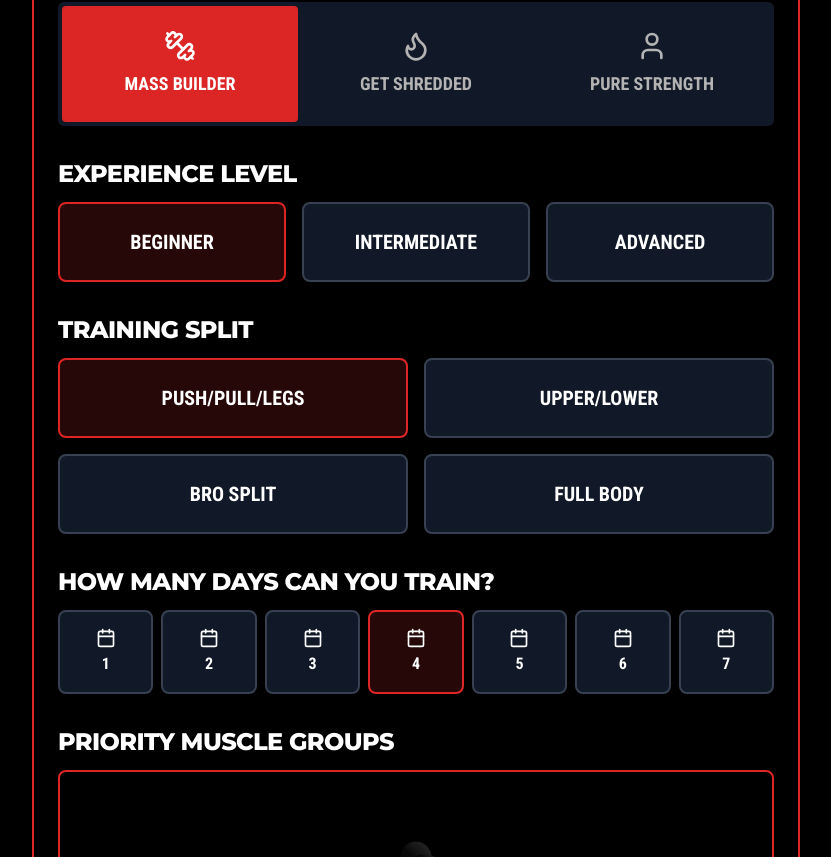
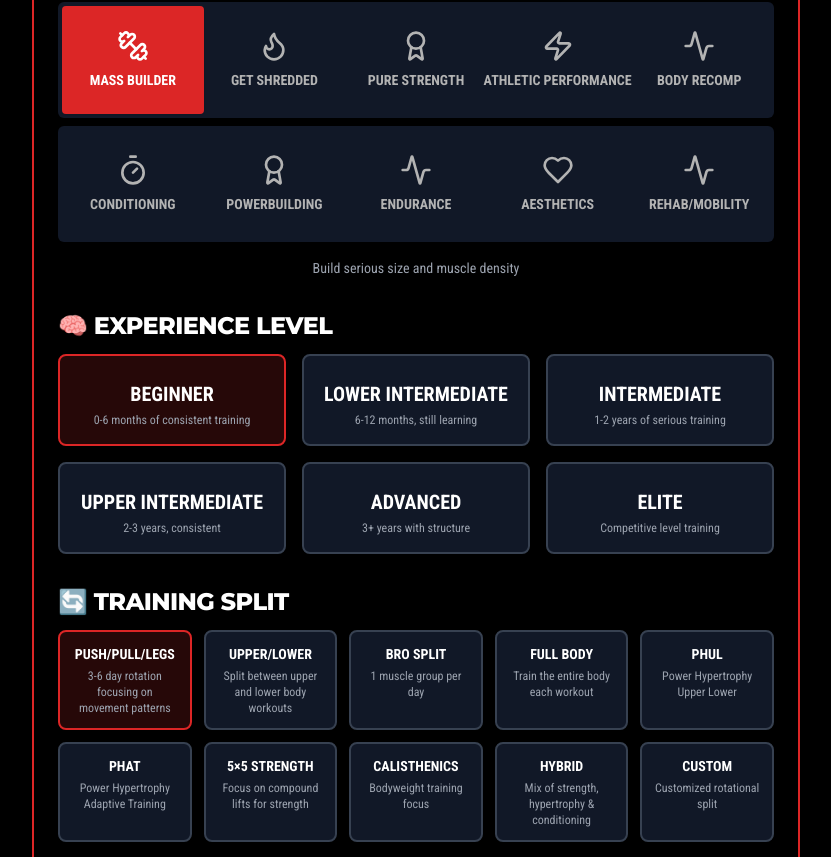
Before and after one commit to jessyroest/workout-genesis-planner, a React (Vite) app: page / in a window 1280 px wide. Shown: the part 536-1393 px from the top of the page, without its empty margins (224-1055 px from the left). Built offline with nearby package versions, Linux system fonts and the light colour scheme.

Commit message:
Add form fields for workout plan generation.
Added form fields for fitness goals, experience level, training split, days per week, and priority muscle groups to the workout form.

```diff
--- a/src/components/WorkoutForm.tsx
+++ b/src/components/WorkoutForm.tsx
@@ -4,7 +4,7 @@ import { FormData, Goal, ExperienceLevel, MuscleGroup, BodySplit } from "../type
 import { Button } from "@/components/ui/button";
 import { Card, CardContent } from "@/components/ui/card";
 import { Tabs, TabsContent, TabsList, TabsTrigger } from "@/components/ui/tabs";
-import { Dumbbell, Flame, User, Calendar, CheckSquare, X } from "lucide-react";
+import { Dumbbell, Flame, User, Calendar, CheckSquare, X, Zap, Heart, Timer, Award, Activity } from "lucide-react";
 import { Checkbox } from "@/components/ui/checkbox";
 import { Label } from "@/components/ui/label";
 import { Textarea } from "@/components/ui/textarea";
@@ -26,7 +26,50 @@ const muscleOptions: { value: MuscleGroup; label: string }[] = [
   { value: "calves", label: "Calves" },
   { value: "traps", label: "Traps" },
   { value: "lats", label: "Lats" },
-  { value: "glutes", label: "Glutes" }
+  { value: "glutes", label: "Glutes" },
+  { value: "forearms", label: "Forearms" },
+  { value: "neck", label: "Neck" },
+  { value: "hamstrings", label: "Hamstrings" },
+  { value: "quads", label: "Quads" },
+  { value: "abs", label: "Abs" }
+];
+
+// Define goals with icons and descriptions
+const goalOptions = [
+  { value: "muscle gain", icon: Dumbbell, label: "MASS BUILDER", description: "Build serious size and muscle density" },
+  { value: "shredding", icon: Flame, label: "GET SHREDDED", description: "Lose fat while maintaining muscle definition" },
+  { value: "strength", icon: Award, label: "PURE STRENGTH", description: "Maximize your lifts and raw strength output" },
+  { value: "athletic performance", icon: Zap, label: "ATHLETIC PERFORMANCE", description: "Train for speed, agility, and endurance" },
+  { value: "body recomposition", icon: Activity, label: "BODY RECOMP", description: "Build muscle and lose fat simultaneously" },
+  { value: "improve conditioning", icon: Timer, label: "CONDITIONING", description: "Boost stamina and cardiovascular health" },
+  { value: "powerbuilding", icon: Award, label: "POWERBUILDING", description: "Mix of strength and size goals" },
+  { value: "endurance training", icon: Activity, label: "ENDURANCE", description: "Focus on long-term stamina" },
+  { value: "aesthetic physique", icon: Heart, label: "AESTHETICS", description: "Train for symmetry and proportions" },
+  { value: "rehabilitation", icon: Activity, label: "REHAB/MOBILITY", description: "Recover from injury, improve movement" }
+];
+
+// Define experience levels with descriptions
+const experienceLevels = [
+  { value: "beginner", label: "BEGINNER", description: "0-6 months of consistent training" },
+  { value: "lower intermediate", label: "LOWER INTERMEDIATE", description: "6-12 months, still learning" },
+  { value: "intermediate", label: "INTERMEDIATE", description: "1-2 years of serious training" },
+  { value: "upper intermediate", label: "UPPER INTERMEDIATE", description: "2-3 years, consistent" },
+  { value: "advanced", label: "ADVANCED", description: "3+ years with structure" },
+  { value: "elite", label: "ELITE", description: "Competitive level training" }
+];
+
+// Define body splits with descriptions
+const bodySplits = [
+  { value: "push/pull/legs", label: "PUSH/PULL/LEGS", description: "3-6 day rotation focusing on movement patterns" },
+  { value: "upper/lower", label: "UPPER/LOWER", description: "Split between upper and lower body workouts" },
+  { value: "bro split", label: "BRO SPLIT", description: "1 muscle group per day" },
+  { value: "full body", label: "FULL BODY", description: "Train the entire body each workout" },
+  { value: "phul", label: "PHUL", description: "Power Hypertrophy Upper Lower" },
+  { value: "phat", label: "PHAT", description: "Power Hypertrophy Adaptive Training" },
+  { value: "5x5", label: "5×5 STRENGTH", description: "Focus on compound lifts for strength" },
+  { value: "calisthenics", label: "CALISTHENICS", description: "Bodyweight training focus" },
+  { value: "hybrid", label: "HYBRID", description: "Mix of strength, hypertrophy & conditioning" },
+  { value: "custom", label: "CUSTOM", description: "Customized rotational split" }
 ];
 
 const WorkoutForm: React.FC<WorkoutFormProps> = ({ onSubmit }) => {
@@ -79,7 +122,7 @@ const WorkoutForm: React.FC<WorkoutFormProps> = ({ onSubmit }) => {
       <form onSubmit={handleSubmit} className="space-y-8 bg-black p-6 border-2 border-red-600 rounded-lg">
         {/* Fitness Goal Selection */}
         <div>
-          <h3 className="text-2xl font-bold mb-3 uppercase text-white">WHAT'S YOUR GOAL, BEAST?</h3>
+          <h3 className="text-2xl font-bold mb-3 uppercase text-white">💪 WHAT'S YOUR GOAL, BEAST?</h3>
           <Tabs
             defaultValue={formData.goal}
             className="w-full"
@@ -88,53 +131,62 @@ const WorkoutForm: React.FC<WorkoutFormProps> = ({ onSubmit }) => {
               goal: value as Goal
             })}
           >
-            <TabsList className="grid w-full grid-cols-3 bg-gray-900 h-auto">
+            <TabsList className="grid grid-cols-2 lg:grid-cols-5 bg-gray-900 h-auto">
+              {goalOptions.slice(0, 5).map(option => (
                 <TabsTrigger
-                value="muscle gain"
+                  key={option.value}
+                  value={option.value}
                   className="flex flex-col py-6 px-2 items-center gap-2 font-bold text-lg h-full data-[state=active]:bg-red-600"
                   onClick={() => playAudio("/audio/you-gotta-lift-heavy-bro.mp3")}
                 >
-                <Dumbbell className="h-8 w-8" />
-                <span className="uppercase">MASS BUILDER</span>
+                  <option.icon className="h-8 w-8" />
+                  <span className="uppercase text-center text-sm">{option.label}</span>
                 </TabsTrigger>
+              ))}
+            </TabsList>
+
+            <div className="mt-2">
+              <TabsList className="grid grid-cols-2 lg:grid-cols-5 bg-gray-900 h-auto">
+                {goalOptions.slice(5).map(option => (
                   <TabsTrigger
-                value="shredding"
+                    key={option.value}
+                    value={option.value}
                     className="flex flex-col py-6 px-2 items-center gap-2 font-bold text-lg h-full data-[state=active]:bg-red-600"
                     onClick={() => playAudio("/audio/lightweight-baby.mp3")}
                   >
-                <Flame className="h-8 w-8" />
-                <span className="uppercase">GET SHREDDED</span>
+                    <option.icon className="h-8 w-8" />
+                    <span className="uppercase text-center text-sm">{option.label}</span>
                   </TabsTrigger>
-              <TabsTrigger
-                value="strength"
-                className="flex flex-col py-6 px-2 items-center gap-2 font-bold text-lg h-full data-[state=active]:bg-red-600"
-              >
-                <User className="h-8 w-8" />
-                <span className="uppercase">PURE STRENGTH</span>
-              </TabsTrigger>
+                ))}
               </TabsList>
+            </div>
+
+            <div className="mt-4 text-center text-sm text-gray-400">
+              {goalOptions.find(g => g.value === formData.goal)?.description}
+            </div>
           </Tabs>
         </div>
 
         {/* Experience Level Selection */}
         <div>
-          <h3 className="text-2xl font-bold mb-3 uppercase text-white">EXPERIENCE LEVEL</h3>
-          <div className="grid grid-cols-3 gap-4">
-            {["beginner", "intermediate", "advanced"].map((level) => (
+          <h3 className="text-2xl font-bold mb-3 uppercase text-white">🧠 EXPERIENCE LEVEL</h3>
+          <div className="grid grid-cols-2 md:grid-cols-3 gap-4">
+            {experienceLevels.map((level) => (
               <Card
-                key={level}
+                key={level.value}
                 className={`cursor-pointer transition-all border-2 ${
-                  formData.experienceLevel === level
+                  formData.experienceLevel === level.value
                     ? 'border-red-600 bg-red-900/30'
                     : 'border-gray-700 hover:border-red-600/50 bg-gray-900'
                 }`}
                 onClick={() => setFormData({
                   ...formData,
-                  experienceLevel: level as ExperienceLevel
+                  experienceLevel: level.value as ExperienceLevel
                 })}
               >
-                <CardContent className="flex items-center justify-center p-6">
-                  <p className="font-bold uppercase text-xl">{level}</p>
+                <CardContent className="flex flex-col items-center justify-center p-4">
+                  <p className="font-bold uppercase text-xl mt-2">{level.label}</p>
+                  <p className="text-xs text-gray-400 mt-1 text-center">{level.description}</p>
                 </CardContent>
               </Card>
             ))}
@@ -143,14 +195,9 @@ const WorkoutForm: React.FC<WorkoutFormProps> = ({ onSubmit }) => {
 
         {/* Body Split Selection */}
         <div>
-          <h3 className="text-2xl font-bold mb-3 uppercase text-white">TRAINING SPLIT</h3>
-          <div className="grid grid-cols-2 gap-4">
-            {[
-              { value: "push/pull/legs", label: "PUSH/PULL/LEGS" },
-              { value: "upper/lower", label: "UPPER/LOWER" },
-              { value: "bro split", label: "BRO SPLIT" },
-              { value: "full body", label: "FULL BODY" }
-            ].map((split) => (
+          <h3 className="text-2xl font-bold mb-3 uppercase text-white">🔄 TRAINING SPLIT</h3>
+          <div className="grid grid-cols-2 md:grid-cols-3 lg:grid-cols-5 gap-3">
+            {bodySplits.map((split) => (
               <Card
                 key={split.value}
                 className={`cursor-pointer transition-all border-2 ${
@@ -163,8 +210,9 @@ const WorkoutForm: React.FC<WorkoutFormProps> = ({ onSubmit }) => {
                   bodySplit: split.value as BodySplit
                 })}
               >
-                <CardContent className="flex items-center justify-center p-6">
-                  <p className="font-bold uppercase text-xl">{split.label}</p>
+                <CardContent className="flex flex-col items-center justify-center p-3">
+                  <p className="font-bold uppercase text-sm text-center">{split.label}</p>
+                  <p className="text-xs text-gray-400 mt-1 text-center">{split.description}</p>
                 </CardContent>
               </Card>
             ))}
@@ -173,20 +221,30 @@ const WorkoutForm: React.FC<WorkoutFormProps> = ({ onSubmit }) => {
 
         {/* Days Per Week Selection */}
         <div>
-          <h3 className="text-2xl font-bold mb-3 uppercase text-white">HOW MANY DAYS CAN YOU TRAIN?</h3>
-          <div className="grid grid-cols-7 gap-2">
-            {[1, 2, 3, 4, 5, 6, 7].map((days) => (
+          <h3 className="text-2xl font-bold mb-3 uppercase text-white">🗓️ HOW MANY DAYS CAN YOU TRAIN?</h3>
+          <div className="grid grid-cols-9 gap-2">
+            {[1, 2, 3, 4, 5, 6, 7, "2x", "Flex"].map((days, index) => (
               <Card
-                key={days}
+                key={index}
                 className={`cursor-pointer transition-all border-2 ${
-                  formData.daysPerWeek === days
+                  (typeof days === 'number' && formData.daysPerWeek === days)
                     ? 'border-red-600 bg-red-900/30'
                     : 'border-gray-700 hover:border-red-600/50 bg-gray-900'
                 }`}
-                onClick={() => setFormData({
+                onClick={() => {
+                  if (typeof days === 'number') {
+                    setFormData({
                       ...formData,
                       daysPerWeek: days
-                })}
+                    });
+                  } else {
+                    // Handle special cases (default to 4 days for now)
+                    setFormData({
+                      ...formData,
+                      daysPerWeek: 4
+                    });
+                  }
+                }}
               >
                 <CardContent className="flex flex-col items-center justify-center p-4">
                   <Calendar className="h-5 w-5 mb-1" />
@@ -199,7 +257,7 @@ const WorkoutForm: React.FC<WorkoutFormProps> = ({ onSubmit }) => {
 
         {/* Priority Muscle Groups */}
         <div>
-          <h3 className="text-2xl font-bold mb-3 uppercase text-white">PRIORITY MUSCLE GROUPS</h3>
+          <h3 className="text-2xl font-bold mb-3 uppercase text-white">🏆 PRIORITY MUSCLE GROUPS</h3>
 
           {/* 3D Muscle Visualization */}
           <div className="mb-6">
--- a/src/types/workout.ts
+++ b/src/types/workout.ts
@@ -1,7 +1,24 @@
 
-export type Goal = "muscle gain" | "fat loss" | "strength" | "shredding";
+export type Goal =
+  | "muscle gain"
+  | "fat loss"
+  | "strength"
+  | "shredding"
+  | "athletic performance"
+  | "body recomposition"
+  | "improve conditioning"
+  | "powerbuilding"
+  | "endurance training"
+  | "aesthetic physique"
+  | "rehabilitation";
 
-export type ExperienceLevel = "beginner" | "intermediate" | "advanced";
+export type ExperienceLevel =
+  | "beginner"
+  | "lower intermediate"
+  | "intermediate"
+  | "upper intermediate"
+  | "advanced"
+  | "elite";
 
 export type MuscleGroup =
   | "chest"
@@ -24,7 +41,17 @@ export type MuscleGroup =
   | "quads"
   | "abs";
 
-export type BodySplit = "push/pull/legs" | "bro split" | "upper/lower" | "full body";
+export type BodySplit =
+  | "push/pull/legs"
+  | "bro split"
+  | "upper/lower"
+  | "full body"
+  | "phul"
+  | "phat"
+  | "5x5"
+  | "calisthenics"
+  | "hybrid"
+  | "custom";
 
 export type IntensityTechnique =
   | "drop set"
```
Lines whose indentation alone changed are shown as unchanged.
